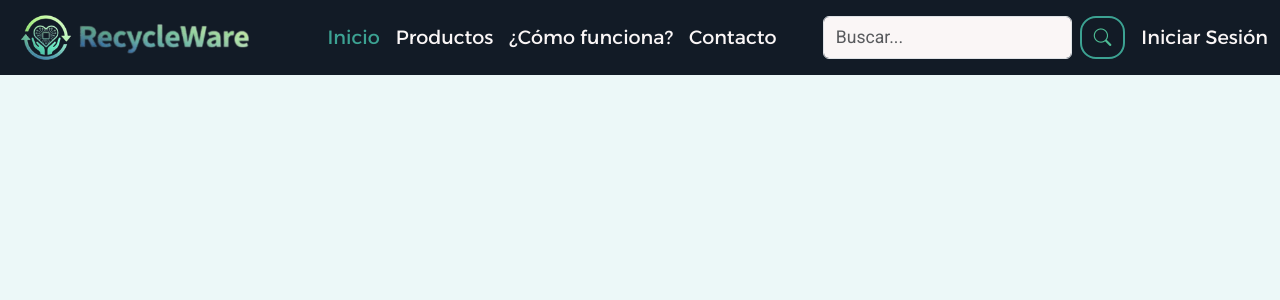
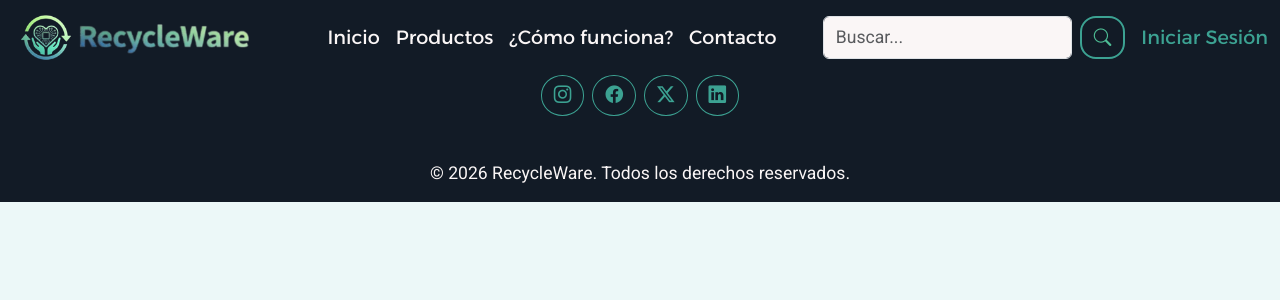
Before and after one commit to RecyclewareDAW/RecycleWare---ReactFronted, a React (Vite) app: page /login in a window 1280 px wide. Shown: the top 300 px of the page. Built offline with nearby package versions, Linux system fonts and the light colour scheme; a web font is replaced by a local one.

Commit message:
Formulario convertido a clases, espacios en vertical regulados y active ajustado también al iniciar sesión

```diff
--- a/src/components/Header.jsx
+++ b/src/components/Header.jsx
@@ -4,9 +4,15 @@ import logo from '../assets/img/logo.png';
 
 export default function Navbar() {
   const [activeLink, setActiveLink] = useState('#inicio');
-  const location = useLocation(); // Para aber en qué ruta estamos
+  const location = useLocation(); // Para saber en qué ruta estamos
 
   useEffect(() => {
+    // Si la ruta es '/login', forzamos el estado activo a '#login' y evitamos el scroll spy
+    if (location.pathname === '/login') {
+      setActiveLink('#login');
+      return;
+    }
+
     // Si no estamos en la ruta raíz ('/'), no intentamos calcular el scroll
     if (location.pathname !== '/') return;
 
@@ -101,7 +107,13 @@ export default function Navbar() {
                   <i className="bi bi-search"></i>
                 </button>
               </form>
-              <Link to="/login" className="iniciar-sesion text-nowrap text-decoration-none pb-2 pb-lg-0">Iniciar Sesión</Link>
+              <Link
+                to="/login"
+                className={`iniciar-sesion text-nowrap text-decoration-none pb-2 pb-lg-0 ${activeLink === '#login' ? 'active' : ''}`}
+                onClick={() => setActiveLink('#login')}
+              >
+                Iniciar Sesión
+              </Link>
             </div>
           </div>
         </div>
--- a/src/components/Home/Categorias.jsx
+++ b/src/components/Home/Categorias.jsx
@@ -2,8 +2,8 @@ import Card from "../Card";
 
 const Categorias = () => {
     return (
-        <section className="container py-5" id="categorias">
-            <h2 className="titulo">Productos y Categorías</h2>
+        <section className="container" id="categorias">
+            <h2 className="titulo py-5">Productos y Categorías</h2>
             <div className="row g-4">
                 <div className="col-12 col-md-6 col-lg-3">
                     <Card
--- a/src/components/Home/Comunidad.jsx
+++ b/src/components/Home/Comunidad.jsx
@@ -19,8 +19,8 @@ export default function Comunidad() {
     //noticiaLogro.push(4);
 
     return <>
-        <h2 className="titulo text-center m-3">Comunidad RecycleWare</h2>
-        <div className="container py-5">
+        <h2 className="titulo text-center pt-5">Comunidad RecycleWare</h2>
+        <div className="container">
             <div className="row row-cols-lg-3 row-cols-1 gy-3">
 
                 <div className="col">
--- a/src/components/Home/Contacto.jsx
+++ b/src/components/Home/Contacto.jsx
@@ -38,7 +38,7 @@ export default function Contacto() {
                 </label>
                 <input
                   type="text"
-                  className="form-control rounded-0 px-0 shadow-none text-primary"
+                  className="form-control rounded-0 px-0 shadow-none text-primary inputs"
                   id="nombre"
                   name="nombre"
                   placeholder="Nombre"
@@ -55,7 +55,7 @@ export default function Contacto() {
                 </label>
                 <input
                   type="email"
-                  className="form-control rounded-0 px-0 shadow-none text-primary"
+                  className="form-control rounded-0 px-0 shadow-none text-primary inputs"
                   id="email"
                   name="email"
                   placeholder="Email"
@@ -72,7 +72,7 @@ export default function Contacto() {
                 Asunto
               </label>
               <textarea
-                className="form-control rounded-0 px-0 shadow-none text-primary"
+                className="form-control rounded-0 px-0 shadow-none text-primary inputs"
                 id="asunto"
                 name="asunto"
                 rows="2"
@@ -86,7 +86,7 @@ export default function Contacto() {
 
             <div className="form-check mb-5">
               <input
-                className="form-check-input"
+                className="form-check-input terminos"
                 type="checkbox"
                 id="terminos"
                 name="terminos"
--- a/src/pages/Home.jsx
+++ b/src/pages/Home.jsx
@@ -28,10 +28,9 @@ export default function Home() {
             window.scrollTo(0, 0);
         }
     }, [location]); // Se ejecuta cada vez que cambia la URL
+
     return <>
-        {/* <h1 className='display-1'>Patata Placeholder<p className="bi bi-briefcase text-danger"></p></h1>
-        <div className="bi bi-star-fill text-danger">Estrella</div>
-        <Link to="/estrella" className='btn btn-sm text-danger'>Navegación de testeo</Link> */}
+
         <div
             data-bs-spy="scroll"
             data-bs-target=".navbar"
--- a/src/pages/Login.jsx
+++ b/src/pages/Login.jsx
@@ -1,12 +1,25 @@
+import Footer from '../components/Footer';
 import Header from '../components/Header';
 
 const Login = () => {
     return (
         <>
-            <Header />
-            <div>
-                <h1>Estas en el login</h1>
+            <div
+            data-bs-spy="scroll"
+            data-bs-target=".navbar"
+            data-bs-smooth-scroll="true"
+            tabIndex={0}
+        >
+            <div className="d-flex flex-column">
+                <Header />
             </div>
+
+            <main>
+
+            </main>
+
+            <Footer />
+        </div>
         </>
     )
 }
--- a/src/scss/_contacto.scss
+++ /dev/null
@@ -1,23 +0,0 @@
-
-//Inputs del formulario:
-#nombre, #email, #asunto {
-    border: none;
-    border-bottom: 2px solid $primary;
-    background-color: transparent;
-}
-
-#terminos {
-    border-color: $primary;
-}
-
-.form-check-label {
-    a.text-link {
-        color: $secondary; // color inicial similar a text-secondary
-        text-decoration: none;
-
-        &:hover {
-            color: $primary;
-            text-decoration: underline;
-        }
-    }
-}
--- /dev/null
+++ b/src/scss/_formularios.scss
@@ -0,0 +1,25 @@
+form {
+    //Inputs del formulario:
+    .inputs {
+        border: none;
+        border-bottom: 2px solid $primary;
+        background-color: transparent;
+    }
+
+    // box de los términos y condiciones
+    .terminos {
+        border-color: $primary;
+    }
+}
+
+.form-check-label {
+    a.text-link {
+        color: $secondary; // color inicial similar a text-secondary
+        text-decoration: none;
+
+        &:hover {
+            color: $primary;
+            text-decoration: underline;
+        }
+    }
+}
--- a/src/scss/main.scss
+++ b/src/scss/main.scss
@@ -1,7 +1,7 @@
 @import "variables";
 @import "header";
 @import "hero";
-@import "contacto";
+@import "formularios";
 @import "../../node_modules/bootstrap/scss/bootstrap";
 @import "../../node_modules/bootstrap-icons/font/bootstrap-icons.css";
 @import "bootstrap-icons";
@@ -18,3 +18,11 @@ body {
     background-color: $fondo-secundario;
     font-family: $font-family-base;
 }
+
+// main {
+//     padding-top: 5rem;
+// }
+
+aside {
+    padding-top: 5rem;
+}
```
